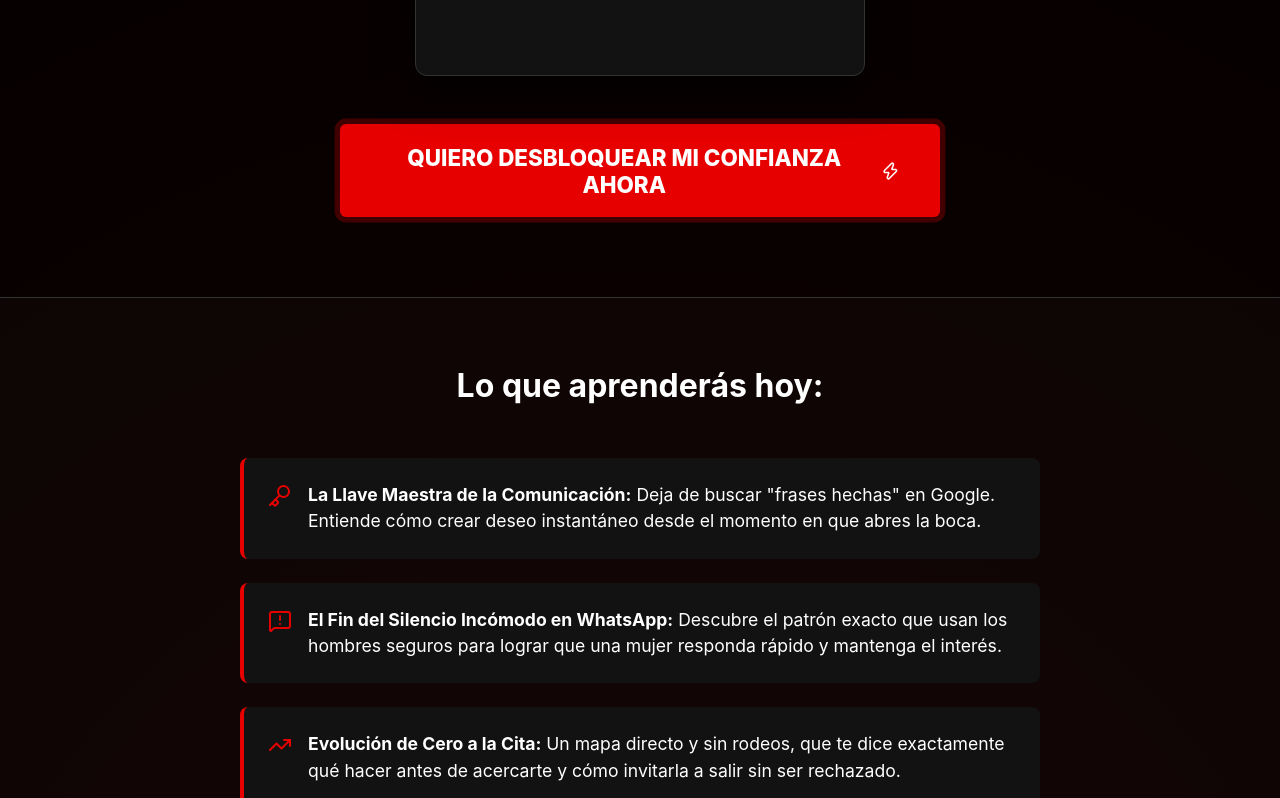
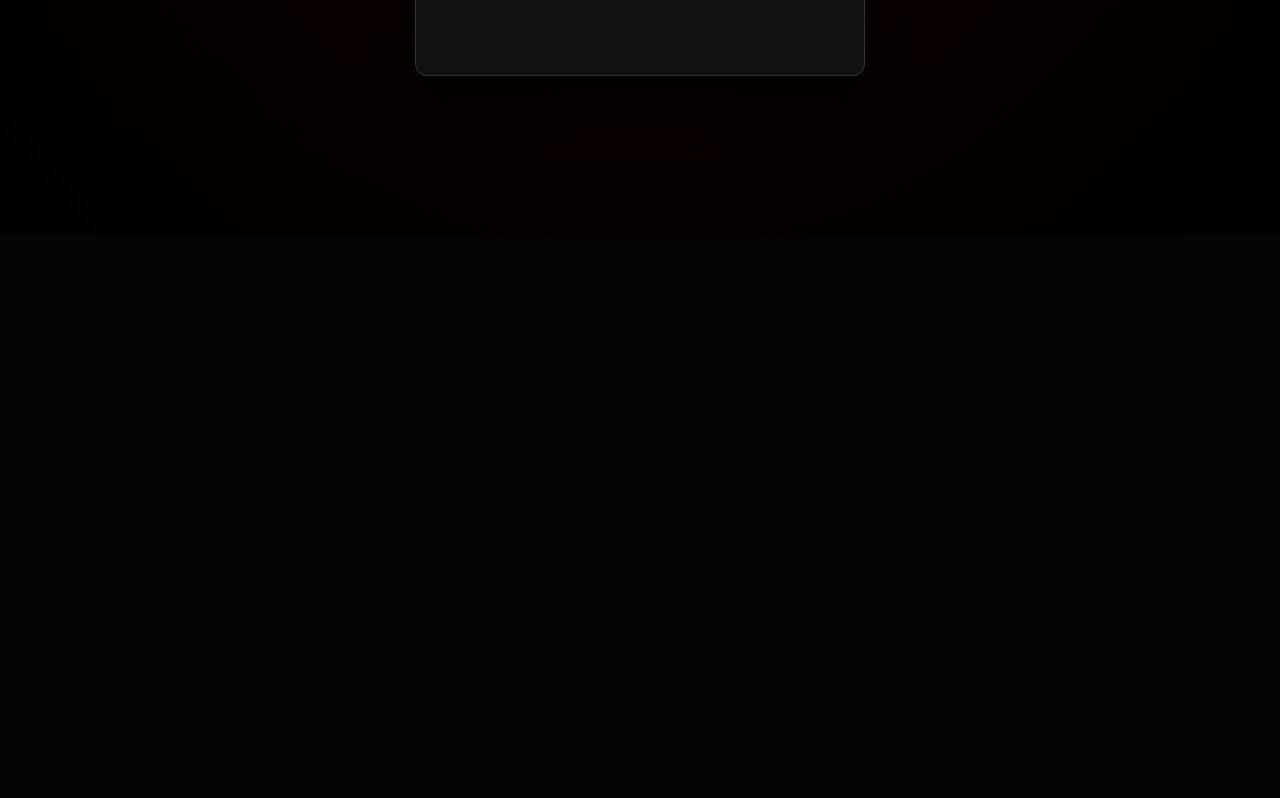
Before and after one commit to Pivatto7/aac, a React (Vite) app in the folder vsl-quiz/: page /vsl in a window 1280 px wide. Shown: the part 880-1678 px from the top of the page. After the commit the page ends 1116 px from the top, so only its background shows below. Built offline with nearby package versions, Linux system fonts and the light colour scheme.

Commit message:
feat: add VSL page component with video player and pricing section

```diff
--- a/vsl-quiz/src/pages/VSL.jsx
+++ b/vsl-quiz/src/pages/VSL.jsx
@@ -4,13 +4,19 @@ import '../styles/VSL.css';
 import proImage from '../assets/pro.png';
 
 export default function VSL() {
-  const [showPitch, setShowPitch] = useState(true);
+  const [showPitch, setShowPitch] = useState(false);
 
   useEffect(() => {
+    const timer = setTimeout(() => {
+      setShowPitch(true);
+    }, 170000); // 2:50 min em ms
+
     const s = document.createElement("script");
     s.src = "https://scripts.converteai.net/7f6a95c8-9d58-4683-95f9-5644ba159913/players/69d58fb384e8b7c7228550d4/v4/player.js";
     s.async = true;
     document.head.appendChild(s);
+
+    return () => clearTimeout(timer);
   }, []);
 
   const ctaText = "Quiero desbloquear mi confianza ahora";
```
